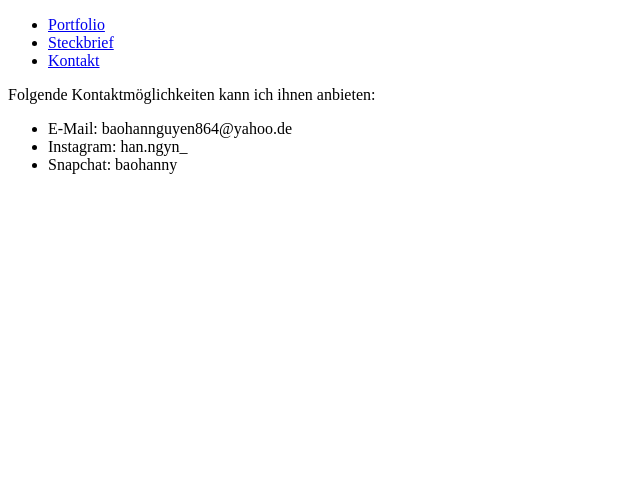
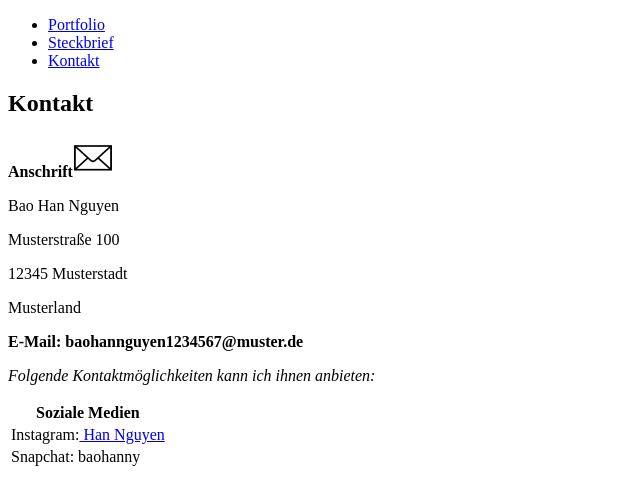
Before and after one commit to baohannguyen/GIS-SoSe-2021, a plain HTML site: page Aufgabe1.2/kontakt.html in a window 1280 px wide. Shown: the whole page, without its empty margins (0-640 px from the left). Drawn offline with Linux system fonts and the light colour scheme.

Commit message:
Bilder und Links wurden hinzugefügt

```diff
--- a/Aufgabe1.2/kontakt.html
+++ b/Aufgabe1.2/kontakt.html
@@ -17,15 +17,31 @@
         </nav>
     </header>
     <main>
-        <p>Folgende Kontaktmöglichkeiten kann ich ihnen anbieten:
-        <ul>
-            <li>E-Mail: baohannguyen864@yahoo.de</li>
-            <li>Instagram: han.ngyn_</li>
-            <li>Snapchat: baohanny</li>
-            <!--<li><a href="#">E-Mail:baohannguyen864@yahoo.de</a></li>
-            <li><a href="#">Instagram:han.ngyn_</a></li>
-            <li><a href="#">Snapchat:baohanny</a></li>-->
-        </ul>
+        <h2>Kontakt</h2>
+        <p><b>Anschrift</b><img src="anschrift.png"></p>
+        <p>Bao Han Nguyen</p>
+        <p>Musterstraße 100</p>
+        <p>12345 Musterstadt</p>
+        <p>Musterland</p>
+        <p><b>E-Mail: baohannguyen1234567@muster.de</b></p>
+
+        <em>Folgende Kontaktmöglichkeiten kann ich ihnen anbieten:</em>
+    <p>
+        <table>
+            <thead>
+                <tr>
+                    <th>Soziale Medien</th>
+                </tr>
+            </thead>
+                <tbody>
+                <tr>
+                    <td>Instagram:<a href="https://www.instagram.com/han.ngyn_/"> Han Nguyen</a></td>
+                </tr>
+                </tr>
+                    <td>Snapchat: baohanny</td>
+                </tr>
+                </tbody>
+        </table>
     </p>
 
     </main>
```
Also changed, not shown: Aufgabe1.2/anschrift.png (added), Aufgabe1.2/brief.png (added).
